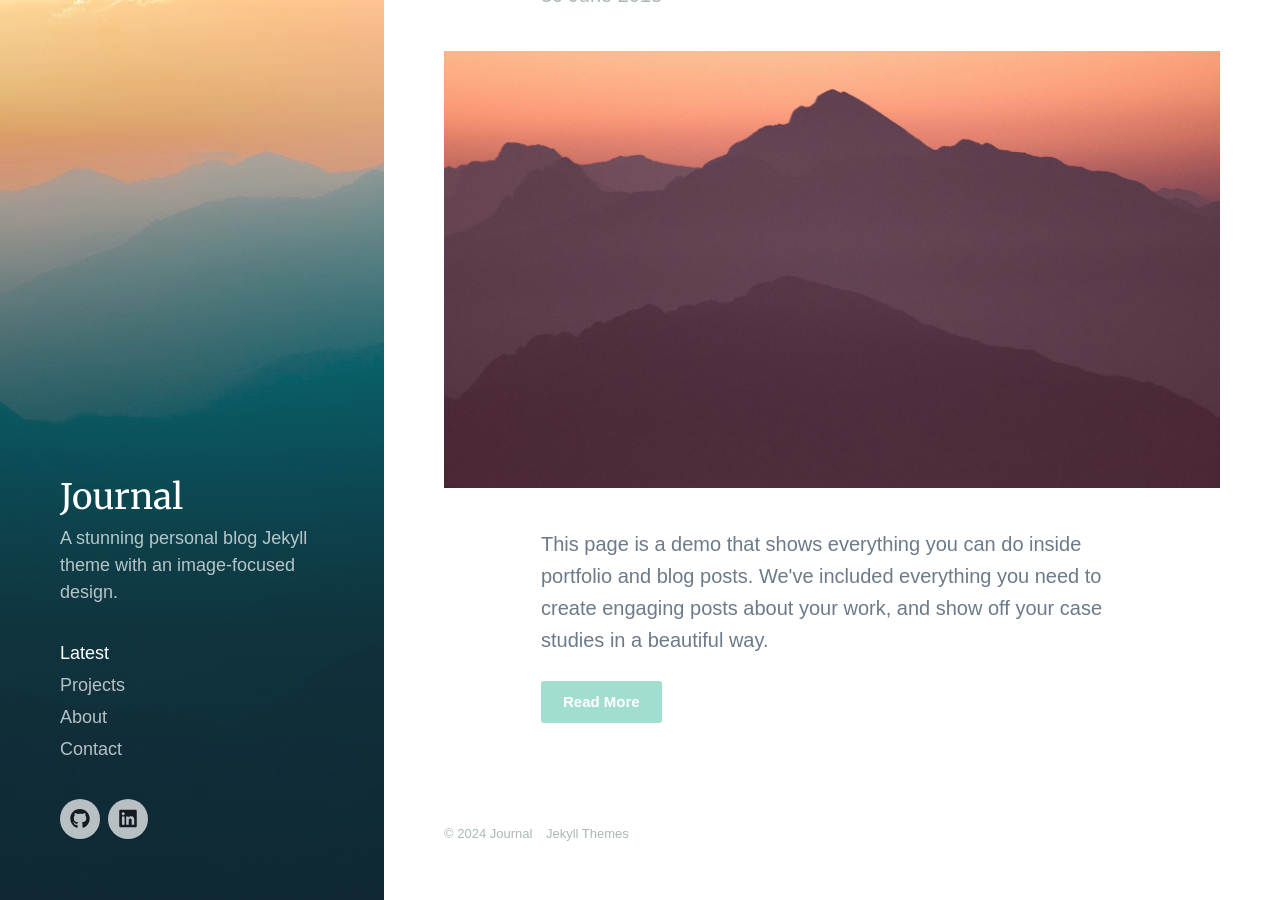
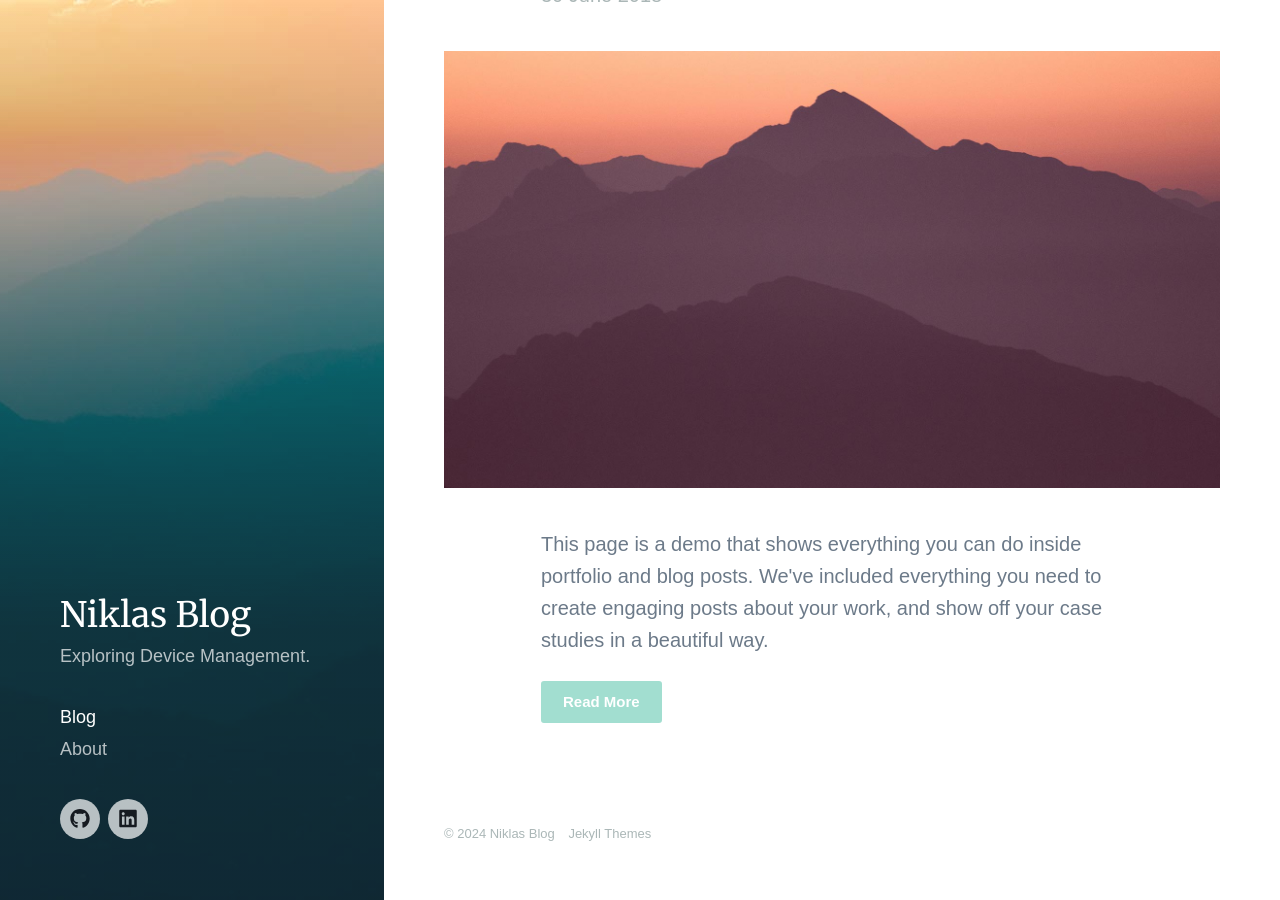
Before and after one commit to niklasrst/niklasrst.github.io, a Jekyll site: the page built from index.html, in a window 1280 px wide and 900 px high, scrolled down 133 px. Built offline with Jekyll 4.4.1, drawn with Linux system fonts in a browser that asks for light colours; nearby versions of some CDN libraries; some web fonts are replaced; the list of posts is cut into pages by our own code.

Commit message:
blog(configuration): base settings

```diff
--- a/_data/settings.yml
+++ b/_data/settings.yml
@@ -1,32 +1,32 @@
 basic_settings:
-  site_title: Journal
-  site_tagline: A stunning personal blog Jekyll theme with an image-focused design.
+  site_title: Niklas Blog
+  site_tagline: Exploring Device Management.
   favicon_image: /images/favicon.png
 
 header_settings:
   logo_image:
-  logo_width: 200
+  logo_width: 150
   overlay_opacity: 0.7
 
 menu_settings:
   menu_items:
-    - title: 'Latest'
+    - title: 'Blog'
       url: '/'
-    - title: 'Projects'
-      url: '/projects/'
+    #- title: 'Projects'
+    #  url: '/projects/'
     - title: 'About'
       url: '/about'
-    - title: 'Contact'
-      url: '/contact'
+    #- title: 'Contact'
+    #  url: '/contact'
 
 grid_settings:
   grid_spacing: 10
 
-contact_settings:
-  form_action: ''
-  confirmation_url: '/thanks'
-  email_subject: 'Contact form submission'
-  send_button_text: 'Send Message'
+#contact_settings:
+#  form_action: ''
+#  confirmation_url: '/thanks'
+#  email_subject: 'Contact form submission'
+#  send_button_text: 'Send Message'
 
 social_settings:
   facebook_url: ''
```
